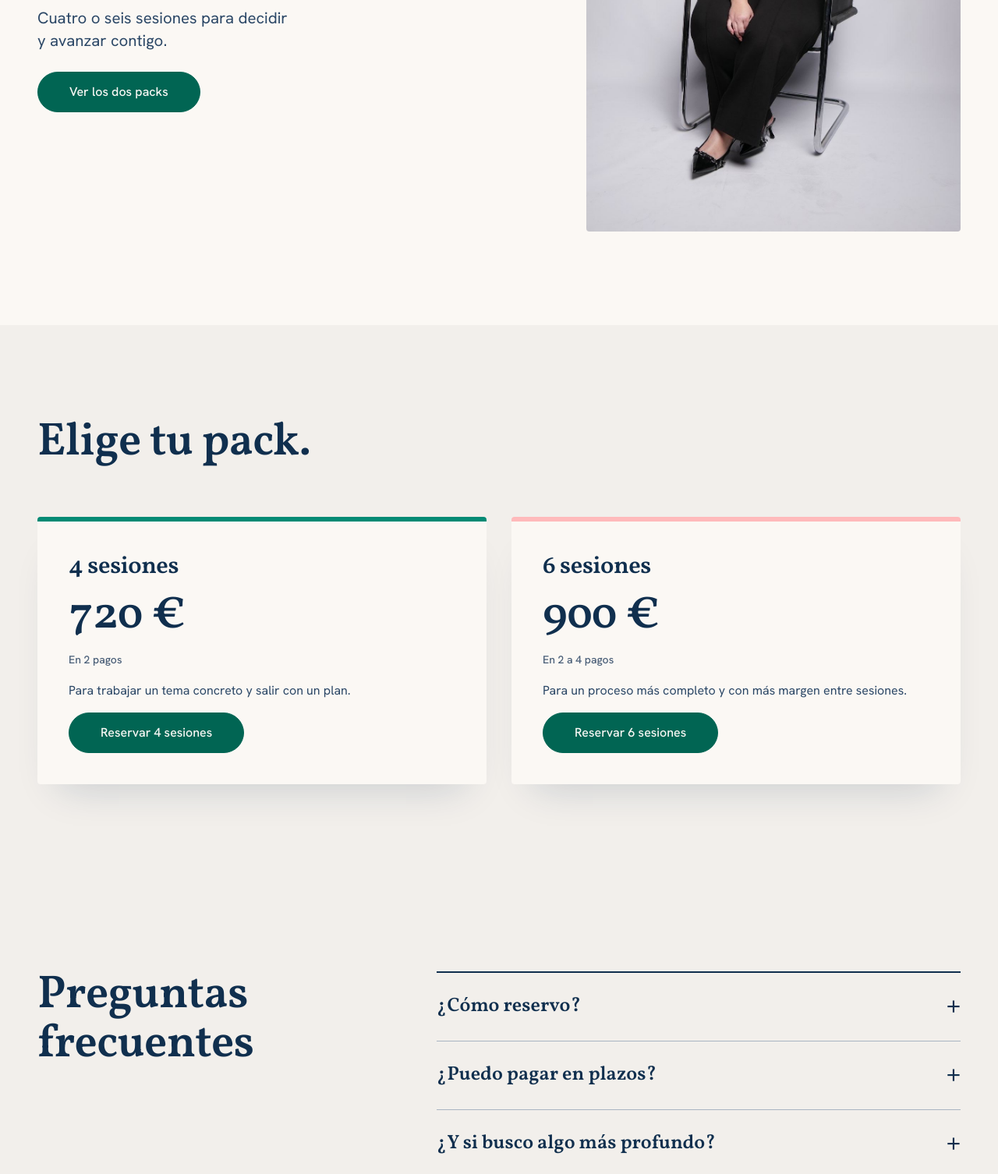
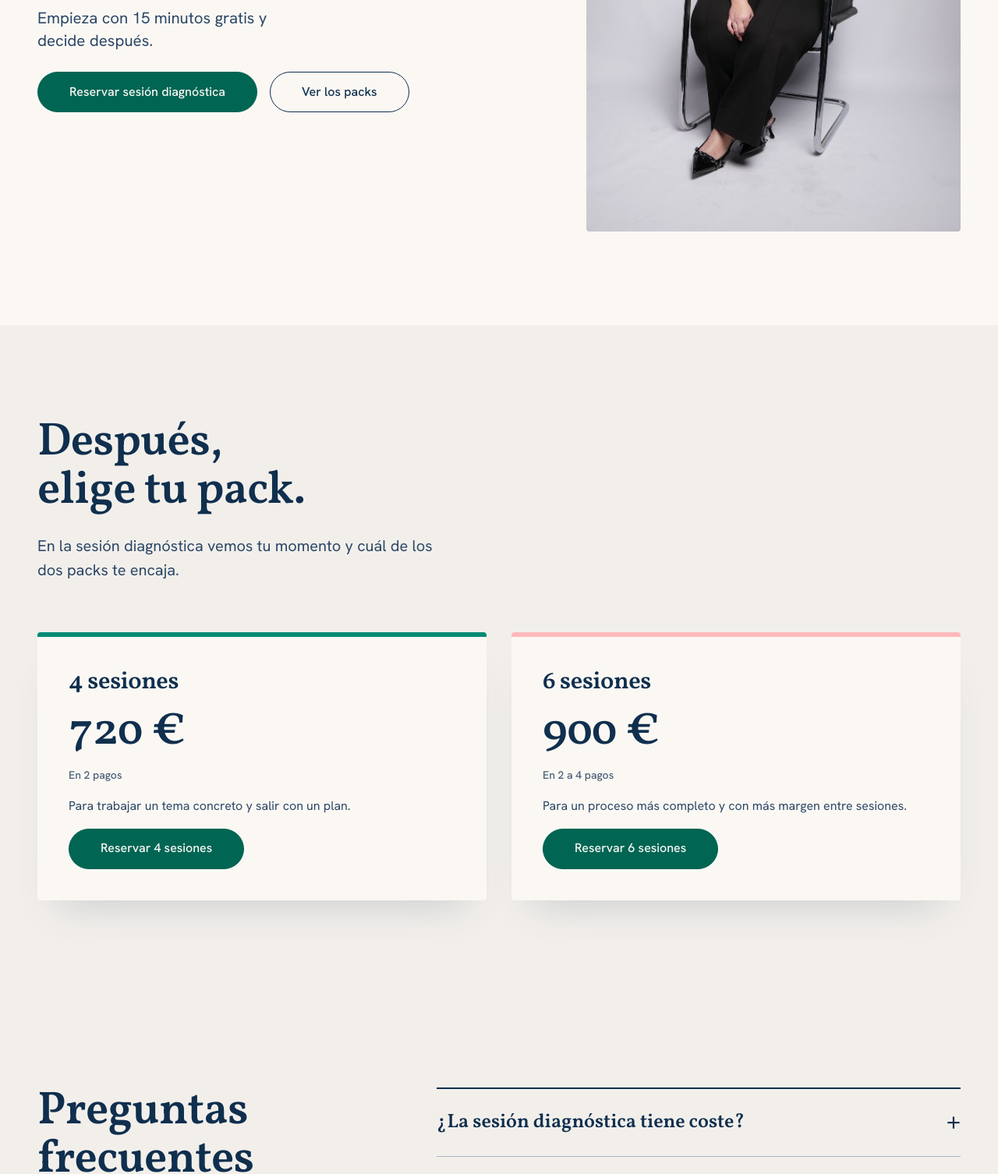
Before and after one commit to vanesadbinfo/vanesadibenedetto, a plain HTML site: page sesiones/index.html in a window 1280 px wide. Shown: the part 431-1937 px from the top of the page at 78% size. Drawn offline with Linux system fonts and the light colour scheme.

Commit message:
Add files via upload

```diff
--- a/sesiones/index.html
+++ b/sesiones/index.html
@@ -24,14 +24,14 @@
 <main id="main">
 <section class="phead"><div class="container grid"><div class="text">
 <h1>Sesiones uno a uno.</h1>
-<p class="lead">Cuatro o seis sesiones para decidir y avanzar contigo.</p>
-<div class="actions"><a class="pill" href="#packs">Ver los dos packs</a></div></div>
+<p class="lead">Empieza con 15 minutos gratis y decide después.</p>
+<div class="actions"><a class="pill" href="https://wa.me/34643103079?text=Hola%20Vanesa%2C%20quiero%20reservar%20una%20sesi%C3%B3n%20diagn%C3%B3stica%20de%2015%20minutos." rel="noopener">Reservar sesión diagnóstica</a><a class="pill line" href="#packs">Ver los packs</a></div></div>
 <img class="pic" src="/assets/img/conecta.jpg" alt="Vanesa Di Benedetto sentada, lista para una sesión" width="1051" height="1400" style="object-position:50&#37; 18&#37;"></div></section>
-<section class="sec tint" id="packs" aria-labelledby="pk-h"><div class="container"><h2 id="pk-h" style="margin-bottom:var(--space-2xl)">Elige tu pack.</h2>
+<section class="sec tint" id="packs" aria-labelledby="pk-h"><div class="container"><h2 id="pk-h" style="margin-bottom:var(--space-lg)">Después, elige tu pack.</h2><p style="margin-bottom:var(--space-2xl);font-size:var(--text-lg);color:var(--color-ink-2);max-width:48ch">En la sesión diagnóstica vemos tu momento y cuál de los dos packs te encaja.</p>
 <div class="tiers">
 <article class="tier"><h3>4 sesiones</h3><div class="price">720 €</div><span class="pay">En 2 pagos</span><p>Para trabajar un tema concreto y salir con un plan.</p><a class="pill" href="https://wa.me/34643103079?text=Hola%20Vanesa%2C%20quiero%20reservar%20el%20pack%20de%204%20sesiones." rel="noopener">Reservar 4 sesiones</a></article>
 <article class="tier b"><h3>6 sesiones</h3><div class="price">900 €</div><span class="pay">En 2 a 4 pagos</span><p>Para un proceso más completo y con más margen entre sesiones.</p><a class="pill" href="https://wa.me/34643103079?text=Hola%20Vanesa%2C%20quiero%20reservar%20el%20pack%20de%206%20sesiones." rel="noopener">Reservar 6 sesiones</a></article>
-</div><p class="todo">Falta: duración de cada sesión, formato (Zoom), cada cuánto se hacen y qué incluye entre sesiones. Confirmar con Vanesa antes de publicar más detalle.</p></div></section><section class="faq" aria-labelledby="q-h"><div class="container grid"><h2 id="q-h">Preguntas frecuentes</h2><div><details><summary>¿Cómo reservo?</summary><p>Por WhatsApp. Elegimos pack y fecha de la primera sesión.</p></details><details><summary>¿Puedo pagar en plazos?</summary><p>Sí. El pack de 4 sesiones se paga en 2 plazos y el de 6, en 2 a 4.</p></details><details><summary>¿Y si busco algo más profundo?</summary><p>Entonces mira Auténtica, la mentoría de 6 meses.</p></details></div></div></section><section class="closing"><div class="container"><h2>Una conversación para empezar.</h2><div class="row"><a class="pill" href="https://wa.me/34643103079?text=Hola%20Vanesa%2C%20quiero%20saber%20m%C3%A1s%20de%20las%20sesiones.">Escribirme por WhatsApp</a><p>Te respondo yo.</p></div></div></section>
+</div><p class="todo">Falta: duración de cada sesión, formato (Zoom), cada cuánto se hacen y qué incluye entre sesiones. Confirmar con Vanesa antes de publicar más detalle.</p></div></section><section class="faq" aria-labelledby="q-h"><div class="container grid"><h2 id="q-h">Preguntas frecuentes</h2><div><details><summary>¿La sesión diagnóstica tiene coste?</summary><p>No. Son 15 minutos gratuitos para ver tu momento y si encajamos.</p></details><details><summary>¿Cómo reservo?</summary><p>Por WhatsApp. Reservamos tu sesión diagnóstica y, si encaja, eliges pack.</p></details><details><summary>¿Puedo pagar en plazos?</summary><p>Sí. El pack de 4 sesiones se paga en 2 plazos y el de 6, en 2 a 4.</p></details><details><summary>¿Y si busco algo más profundo?</summary><p>Entonces mira Auténtica, la mentoría de 6 meses.</p></details></div></div></section><section class="closing"><div class="container"><h2>Una conversación para empezar.</h2><div class="row"><a class="pill" href="https://wa.me/34643103079?text=Hola%20Vanesa%2C%20quiero%20saber%20m%C3%A1s%20de%20las%20sesiones.">Escribirme por WhatsApp</a><p>Te respondo yo.</p></div></div></section>
 </main>
 <footer><div class="container"><div class="row"><a class="brand" href="/">Vanesa Di Benedetto</a><ul><li><a href="/sobre-mi/">Sobre mí</a></li><li><a href="/trabaja-conmigo/">Trabaja conmigo</a></li><li><a href="/agenda/">Agenda</a></li><li><a href="/libro/">Libro</a></li><li><a href="/contacto/">Contacto</a></li><li><a href="https://www.instagram.com/vanesa.dibenedetto" rel="noopener">Instagram</a></li><li><a href="https://www.tiktok.com/@vanesa.dibenedetto" rel="noopener">TikTok</a></li></ul></div><div class="legalrow"><span>© Vanesa Di Benedetto 2026. Método ORIGEN.</span><ul><li><a href="/aviso-legal/">Aviso legal</a></li><li><a href="/privacidad/">Privacidad</a></li><li><a href="/cookies/">Cookies</a></li></ul></div></div></footer>
 <a class="fab" href="https://wa.me/34643103079?text=Hola%20Vanesa%2C%20quiero%20saber%20m%C3%A1s%20de%20las%20sesiones." rel="noopener">Escribir por WhatsApp</a>
```
Also changed, not shown: index.html (+2 -2 lines), retiro-toscana/index.html (+1 -1 lines), sobre-mi/index.html (+1 -1 lines).
